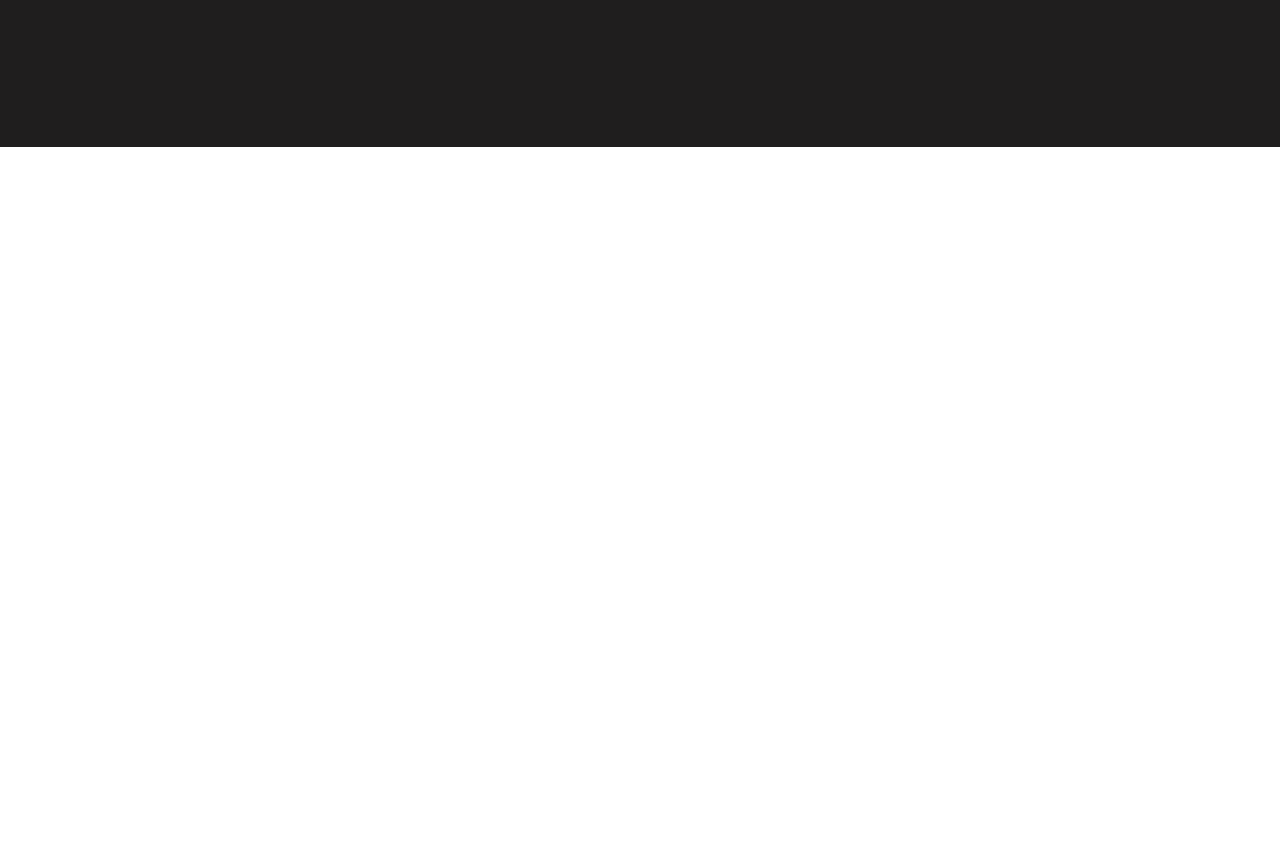
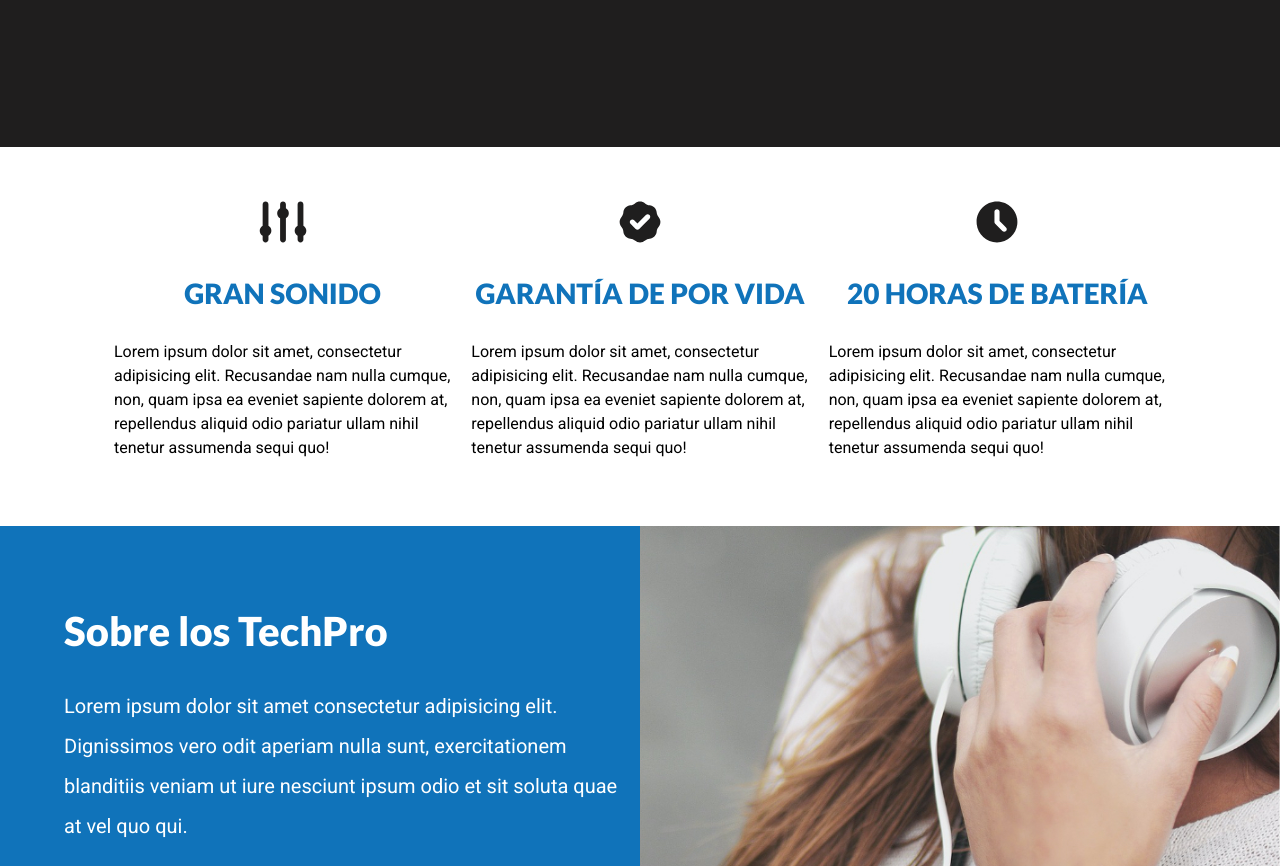
Before and after one commit to AxceleratorR2/audiotech-store, a plain HTML site: page index.html in a window 1280 px wide. Shown: the part 538-1404 px from the top of the page. Before the commit the page ends 800 px from the top, so only its background shows below. Drawn offline with Linux system fonts and the light colour scheme.

Commit message:
Creando la seccion de caracteristicas (con iconos), y creando la seccion sobre nosotros

```diff
--- a/css/styles.css
+++ b/css/styles.css
@@ -132,3 +132,102 @@ img {
   font-size: 6rem;
   font-weight: 900;
 }
+
+/*Iconos*/
+.iconos {
+  padding: var(--separacion);
+}
+
+@media (min-width: 768px) {
+  .iconos {
+    display: grid;
+    grid-template-columns: repeat(3, 1fr);
+    gap: 2rem;
+  }
+}
+
+.icono {
+  display: flex;
+  flex-direction: column;
+  align-items: center;
+  margin-bottom: calc(var(--separacion) / 2);
+}
+
+.icono:last-of-type {
+  margin: 0;
+}
+
+@media (min-width: 768px) {
+  .icono {
+    margin: 0;
+  }
+}
+
+.icono img {
+  width: 5rem;
+}
+
+.icono h3 {
+  color: var(--colorPrincipal);
+  text-transform: uppercase;
+  margin-top: calc(var(--separacion) / 2);
+  margin-bottom: 1rem;
+}
+
+/*Sobre TechPro*/
+.sobre-tech {
+  background-image: linear-gradient(
+      to bottom,
+      transparent 50%,
+      var(--colorPrincipal) 0%
+    ),
+    url(../img/imagen-mujer.jpg);
+  background-position: right;
+  background-repeat: repeat, no-repeat;
+  background-size: 100%, 110rem;
+}
+
+@media (min-width: 768px) {
+  .sobre-tech {
+    background-image: linear-gradient(
+        to right,
+        var(--colorPrincipal) 50%,
+        transparent 0%
+      ),
+      url(../img/imagen-mujer.jpg);
+  }
+}
+
+@media (min-width: 1600px) {
+  .sobre-tech {
+    background-size: 100%, 210rem;
+  }
+}
+
+.sobre-tech-grid {
+  display: grid;
+  grid-template-rows: repeat(2, 40rem);
+  row-gap: var(--separacion);
+}
+
+@media (min-width: 768px) {
+  .sobre-tech-grid {
+    grid-template-rows: unset;
+    grid-template-columns: repeat(2, 1fr);
+    column-gap: 4rem;
+  }
+}
+
+.sobre-tech-texto {
+  color: var(--blanco);
+  grid-row: 2 / 3;
+}
+
+.sobre-tech-texto h2 {
+  font-size: 4rem;
+}
+
+.sobre-tech-texto p {
+  font-size: 2rem;
+  line-height: 2;
+}
--- a/index.html
+++ b/index.html
@@ -61,5 +61,55 @@
         </div>
       </div>
     </header>
+
+    <section class="contenedor">
+      <div class="iconos">
+        <div class="icono">
+          <img src="img/icono-sonido.svg" alt="Imagen de icono" />
+          <h3>Gran Sonido</h3>
+          <p>
+            Lorem ipsum dolor sit amet, consectetur adipisicing elit. Recusandae
+            nam nulla cumque, non, quam ipsa ea eveniet sapiente dolorem at,
+            repellendus aliquid odio pariatur ullam nihil tenetur assumenda
+            sequi quo!
+          </p>
+        </div>
+
+        <div class="icono">
+          <img src="img/icono-garantia.svg" alt="Imagen de icono" />
+          <h3>Garantía De Por Vida</h3>
+          <p>
+            Lorem ipsum dolor sit amet, consectetur adipisicing elit. Recusandae
+            nam nulla cumque, non, quam ipsa ea eveniet sapiente dolorem at,
+            repellendus aliquid odio pariatur ullam nihil tenetur assumenda
+            sequi quo!
+          </p>
+        </div>
+
+        <div class="icono">
+          <img src="img/icono-bateria.svg" alt="Imagen de icono" />
+          <h3>20 Horas De Batería</h3>
+          <p>
+            Lorem ipsum dolor sit amet, consectetur adipisicing elit. Recusandae
+            nam nulla cumque, non, quam ipsa ea eveniet sapiente dolorem at,
+            repellendus aliquid odio pariatur ullam nihil tenetur assumenda
+            sequi quo!
+          </p>
+        </div>
+      </div>
+    </section>
+
+    <section class="sobre-tech">
+      <div class="contenedor sobre-tech-grid">
+        <div class="sobre-tech-texto">
+          <h2>Sobre los <span>TechPro</span></h2>
+          <p>
+            Lorem ipsum dolor sit amet consectetur adipisicing elit. Dignissimos
+            vero odit aperiam nulla sunt, exercitationem blanditiis veniam ut
+            iure nesciunt ipsum odio et sit soluta quae at vel quo qui.
+          </p>
+        </div>
+      </div>
+    </section>
   </body>
 </html>
```
